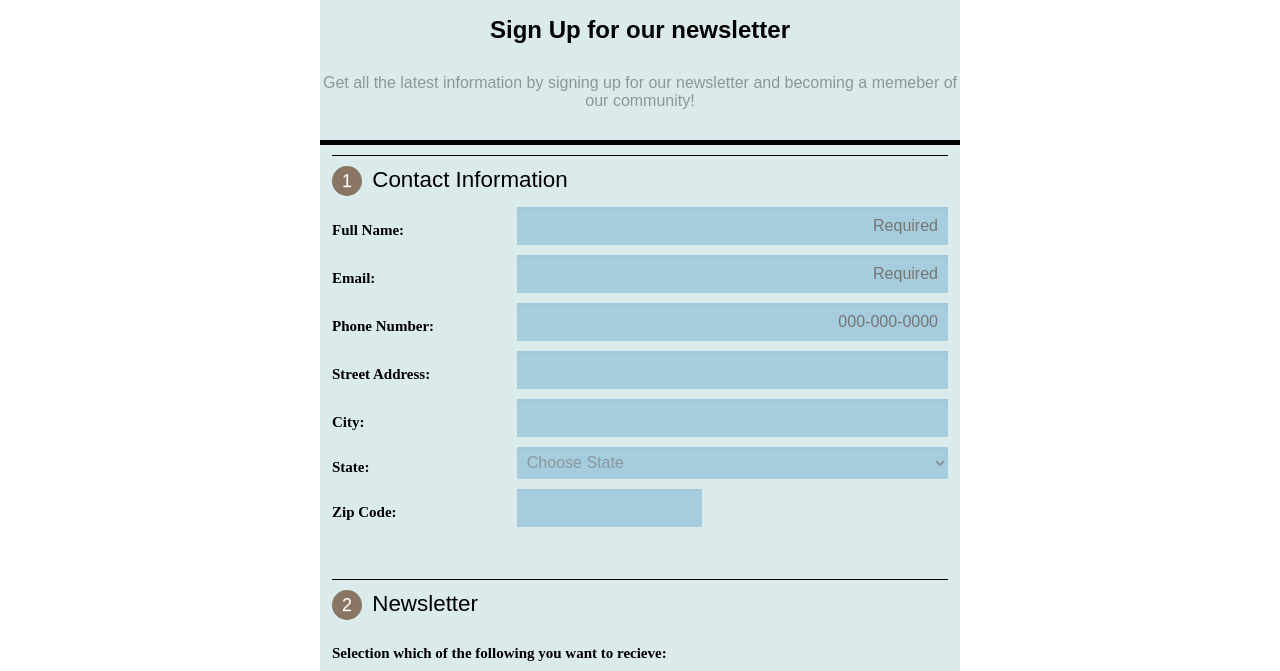
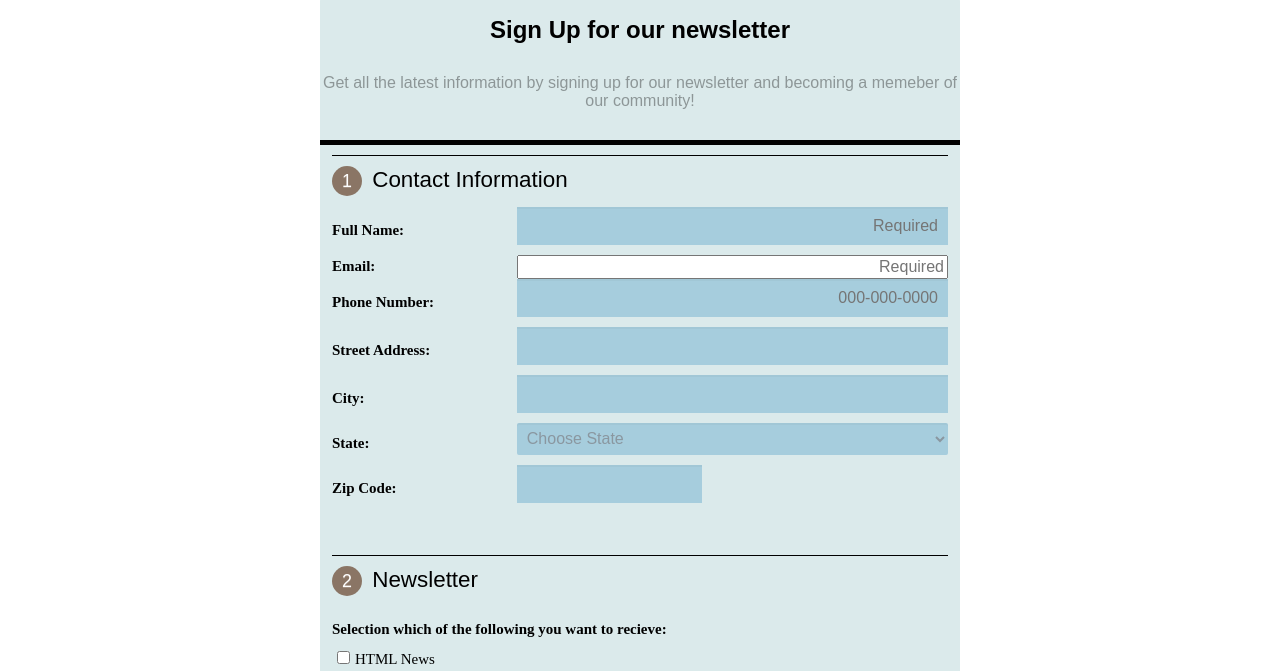
Before and after one commit to BritKHall/Techdegree_Unit3_Project, a plain HTML site: page index.html in a window 1280 px wide. Shown: the part 114-785 px from the top of the page. Drawn offline with Linux system fonts and the light colour scheme; a web font is replaced by a local one.

Commit message:
completed
completed

```diff
--- a/index.html
+++ b/index.html
@@ -34,7 +34,7 @@
 
         <div class= contact>
           <label for="mail">Email:</label>
-          <input  type="email" id="email" name="user_email" placeholder= "Required"required>
+          <input  type="mail" id="email" name="user_email" placeholder= "Required" required>
         </div>
 
         <div class= contact>
```
